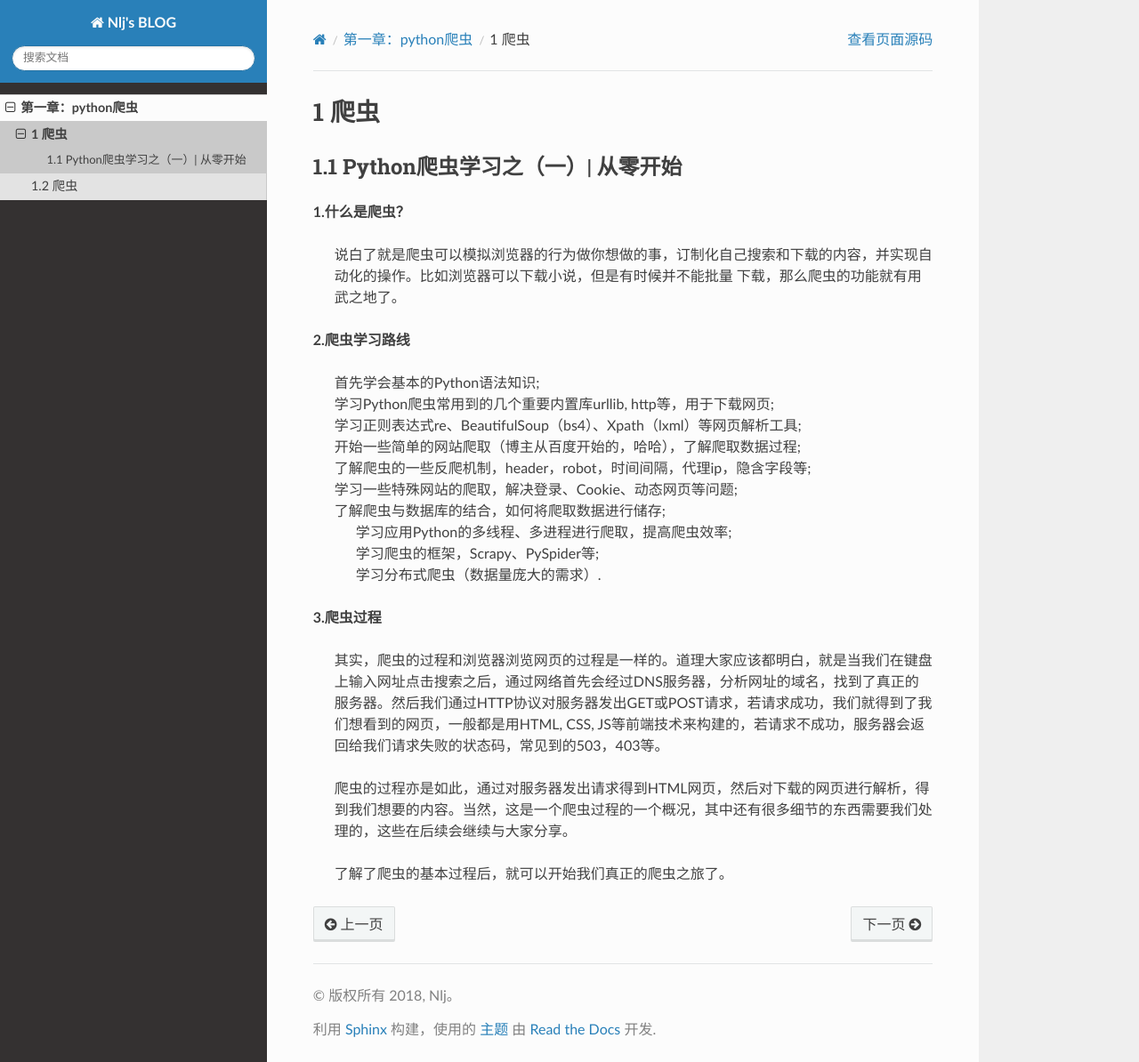
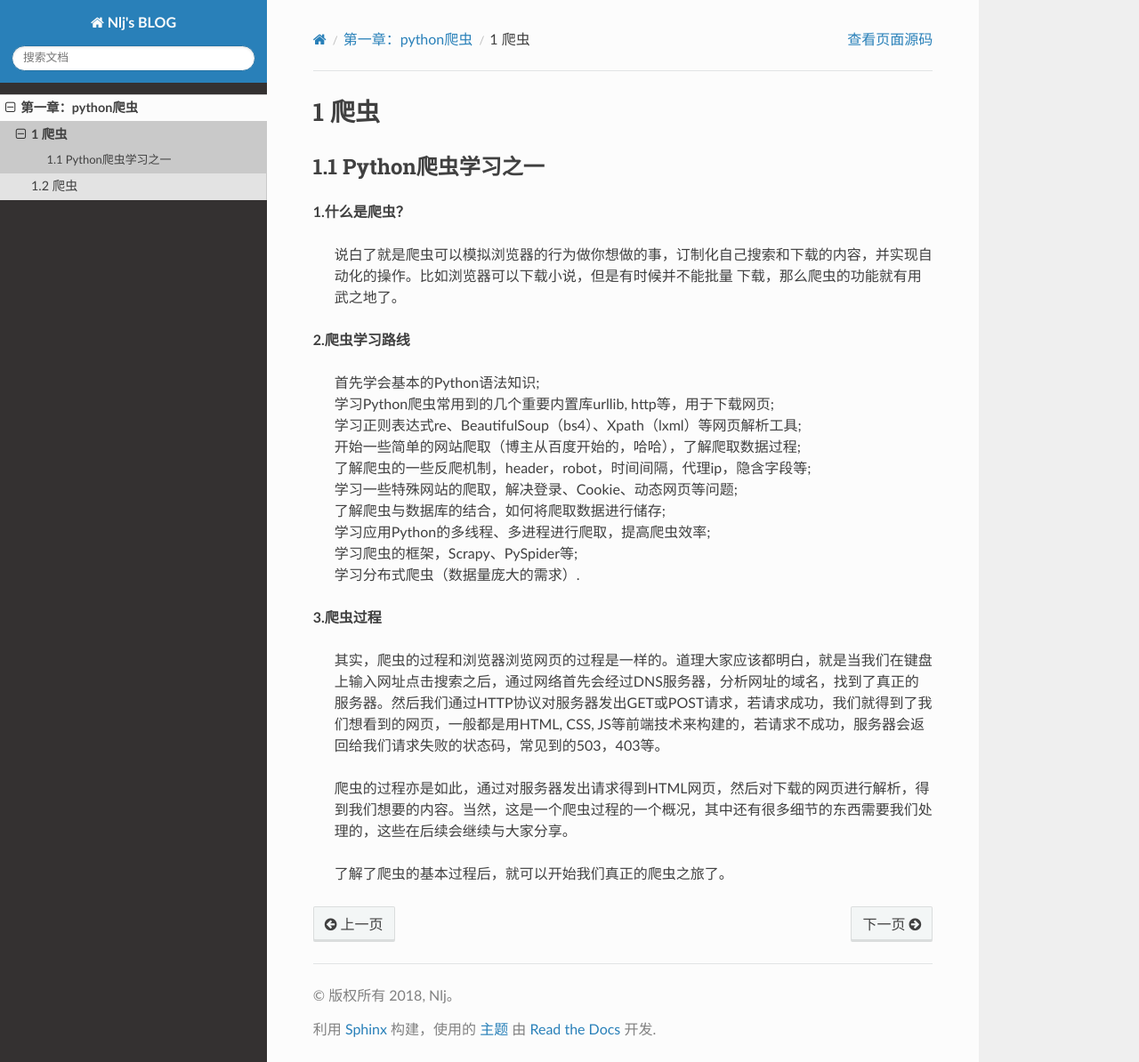
Before and after one commit to nanlijun/blogs, a Sphinx documentation site: the page built from source/contents/c01/p01_structer.rst, in a window 1280 px wide and 1194 px high. Shown: the whole window at 89% size. Built offline with Sphinx 7.4.7 and the Read the Docs theme 2.0.0, drawn with Linux system fonts in a browser that asks for light colours.

Commit message:
提交blogs到本地仓库

```diff
--- a/source/contents/c01/p01_structer.rst
+++ b/source/contents/c01/p01_structer.rst
@@ -2,7 +2,7 @@
 1 爬虫
 =====================================
 
-1.1 Python爬虫学习之（一）| 从零开始
+1.1 Python爬虫学习之一
 -------------------------------------
 
 **1.什么是爬虫？**
@@ -19,14 +19,14 @@
  | 了解爬虫的一些反爬机制，header，robot，时间间隔，代理ip，隐含字段等;
  | 学习一些特殊网站的爬取，解决登录、Cookie、动态网页等问题;
  | 了解爬虫与数据库的结合，如何将爬取数据进行储存;
- |  学习应用Python的多线程、多进程进行爬取，提高爬虫效率;
- |  学习爬虫的框架，Scrapy、PySpider等;
- |  学习分布式爬虫（数据量庞大的需求）.
+ | 学习应用Python的多线程、多进程进行爬取，提高爬虫效率;
+ | 学习爬虫的框架，Scrapy、PySpider等;
+ | 学习分布式爬虫（数据量庞大的需求）.
 
 **3.爬虫过程**
 
- 其实，爬虫的过程和浏览器浏览网页的过程是一样的。道理大家应该都明白，就是当我们在键盘上输入网址点击搜索之后，通过网络首先会经过DNS服务器，分析网址的域名，找到了真正的服务器。然后我们通过HTTP协议对服务器发出GET或POST请求，若请求成功，我们就得到了我们想看到的网页，一般都是用HTML, CSS, JS等前端技术来构建的，若请求不成功，服务器会返回给我们请求失败的状态码，常见到的503，403等。
+ |   其实，爬虫的过程和浏览器浏览网页的过程是一样的。道理大家应该都明白，就是当我们在键盘上输入网址点击搜索之后，通过网络首先会经过DNS服务器，分析网址的域名，找到了真正的服务器。然后我们通过HTTP协议对服务器发出GET或POST请求，若请求成功，我们就得到了我们想看到的网页，一般都是用HTML, CSS, JS等前端技术来构建的，若请求不成功，服务器会返回给我们请求失败的状态码，常见到的503，403等。
 
- 爬虫的过程亦是如此，通过对服务器发出请求得到HTML网页，然后对下载的网页进行解析，得到我们想要的内容。当然，这是一个爬虫过程的一个概况，其中还有很多细节的东西需要我们处理的，这些在后续会继续与大家分享。
+ |   爬虫的过程亦是如此，通过对服务器发出请求得到HTML网页，然后对下载的网页进行解析，得到我们想要的内容。当然，这是一个爬虫过程的一个概况，其中还有很多细节的东西需要我们处理的，这些在后续会继续与大家分享。
 
- 了解了爬虫的基本过程后，就可以开始我们真正的爬虫之旅了。
+ |   了解了爬虫的基本过程后，就可以开始我们真正的爬虫之旅了。
```
